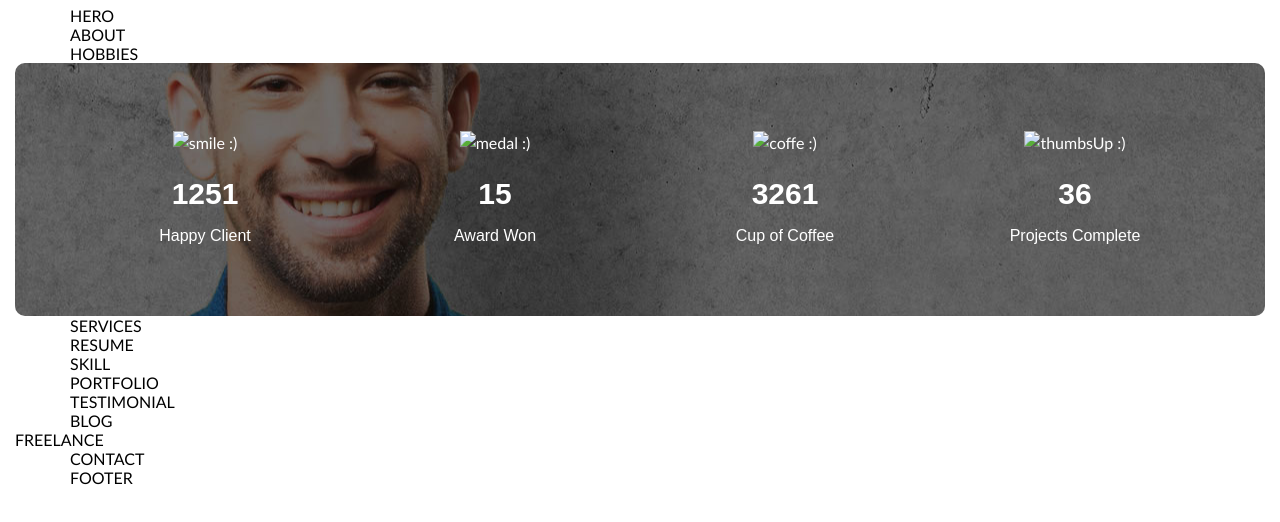
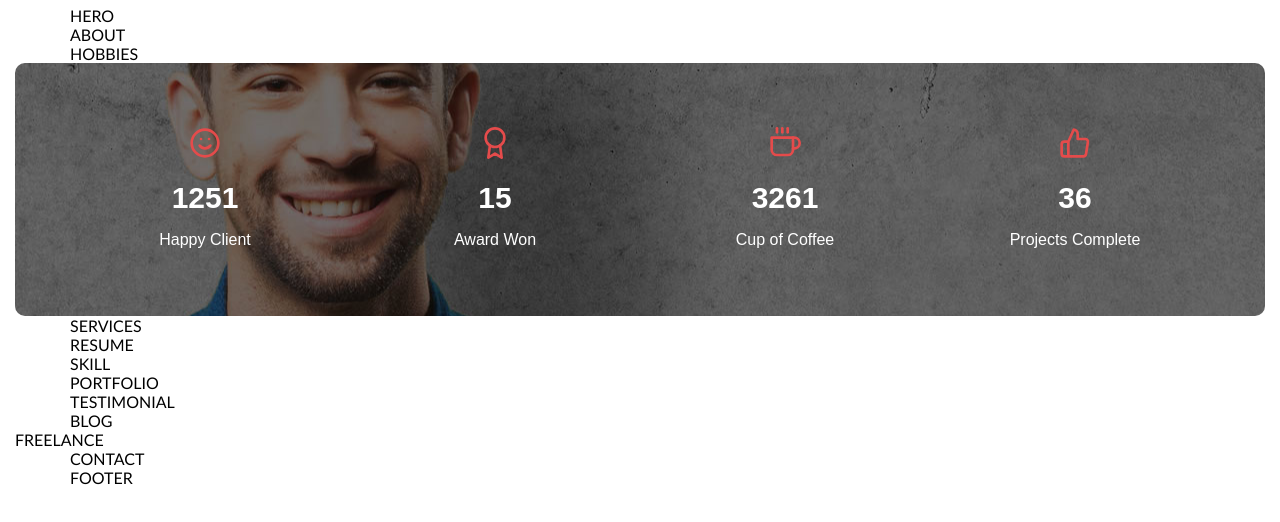
Before and after one commit to front-end-by-rimantas/19-grupe-portfolio-cristino, a website: page index.html in a window 1280 px wide. Shown: the part 66-588 px from the top of the page. Drawn offline with Linux system fonts and the light colour scheme.

Commit message:
added icons from source

```diff
--- a/css/home-page.css
+++ b/css/home-page.css
@@ -42,8 +42,10 @@ CUSTOM HOME PAGE STYLES GOES BELOW THIS COMMENT
             align-self: center;
             line-height: 1.5;
         }
-            .img-projects{
-
+            .icon-projects{
+                color: #e54b4b;
+                height: 32px;
+                width: 32px;
             }
             .h3-projects{
                 font-family: "Montserrat", sans-serif;
--- a/index.html
+++ b/index.html
@@ -64,22 +64,22 @@
         <div class="container projects" style="background-image: url('./Images/bg-counter.png')">
             <div class="row">
                 <div class="section-projects col-xl-3 col-6">
-                    <img class= "img-projects" src="#" alt="smile :)">
+                    <svg class="icon-projects" xmlns="http://www.w3.org/2000/svg" width="24" height="24" viewBox="0 0 24 24" fill="none" stroke="currentColor" stroke-width="2" stroke-linecap="round" stroke-linejoin="round" class="feather feather-smile fea icon-md text-primary"><circle cx="12" cy="12" r="10"></circle><path d="M8 14s1.5 2 4 2 4-2 4-2"></path><line x1="9" y1="9" x2="9.01" y2="9"></line><line x1="15" y1="9" x2="15.01" y2="9"></line></svg>
                     <h3 class="h3-projects">1251</h3>
                     <h6 class="h6-projects">Happy Client</h6>
                 </div>
                 <div class="section-projects col-xl-3 col-6">
-                    <img class= "img-projects" src="#" alt="medal :)">
+                    <svg class="icon-projects" xmlns="http://www.w3.org/2000/svg" width="24" height="24" viewBox="0 0 24 24" fill="none" stroke="currentColor" stroke-width="2" stroke-linecap="round" stroke-linejoin="round" class="feather feather-award fea icon-md text-primary"><circle cx="12" cy="8" r="7"></circle><polyline points="8.21 13.89 7 23 12 20 17 23 15.79 13.88"></polyline></svg>
                     <h3 class="h3-projects">15</h3>
                     <h6 class="h6-projects">Award Won</h6>
                 </div>
                 <div class="section-projects col-xl-3 col-6">
-                    <img class= "img-projects" src="#" alt="coffe :)">
+                    <svg class="icon-projects" xmlns="http://www.w3.org/2000/svg" width="24" height="24" viewBox="0 0 24 24" fill="none" stroke="currentColor" stroke-width="2" stroke-linecap="round" stroke-linejoin="round" class="feather feather-coffee fea icon-md text-primary"><path d="M18 8h1a4 4 0 0 1 0 8h-1"></path><path d="M2 8h16v9a4 4 0 0 1-4 4H6a4 4 0 0 1-4-4V8z"></path><line x1="6" y1="1" x2="6" y2="4"></line><line x1="10" y1="1" x2="10" y2="4"></line><line x1="14" y1="1" x2="14" y2="4"></line></svg>
                     <h3 class="h3-projects">3261</h3>
                     <h6 class="h6-projects">Cup of Coffee</h6>
                 </div>
                 <div class="section-projects col-xl-3 col-6">
-                    <img class= "img-projects" src="#" alt="thumbsUp :)">
+                    <svg class="icon-projects" xmlns="http://www.w3.org/2000/svg" width="24" height="24" viewBox="0 0 24 24" fill="none" stroke="currentColor" stroke-width="2" stroke-linecap="round" stroke-linejoin="round" class="feather feather-thumbs-up fea icon-md text-primary"><path d="M14 9V5a3 3 0 0 0-3-3l-4 9v11h11.28a2 2 0 0 0 2-1.7l1.38-9a2 2 0 0 0-2-2.3zM7 22H4a2 2 0 0 1-2-2v-7a2 2 0 0 1 2-2h3"></path></svg>
                     <h3 class="h3-projects">36</h3>
                     <h6 class="h6-projects">Projects Complete</h6>
                 </div>
```
